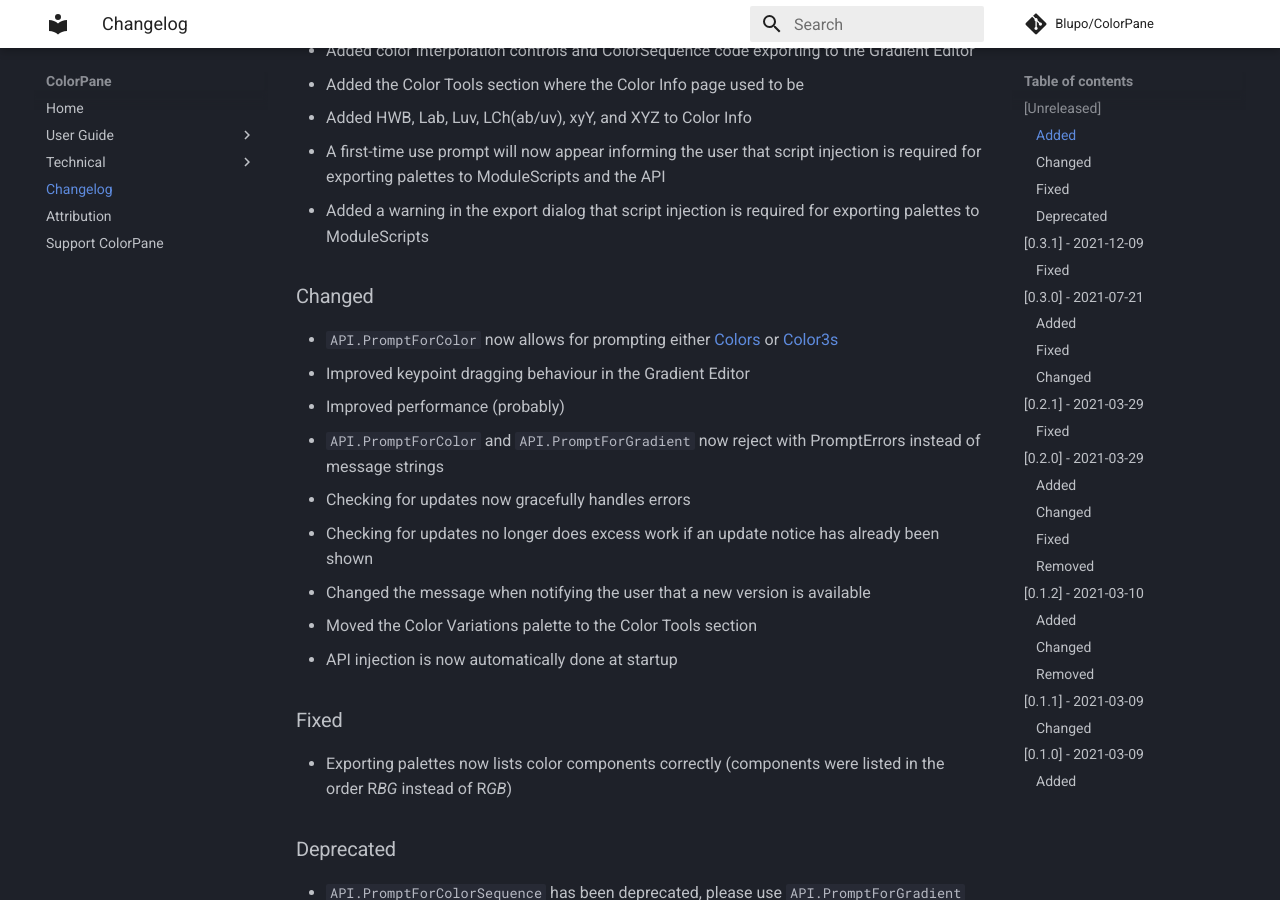
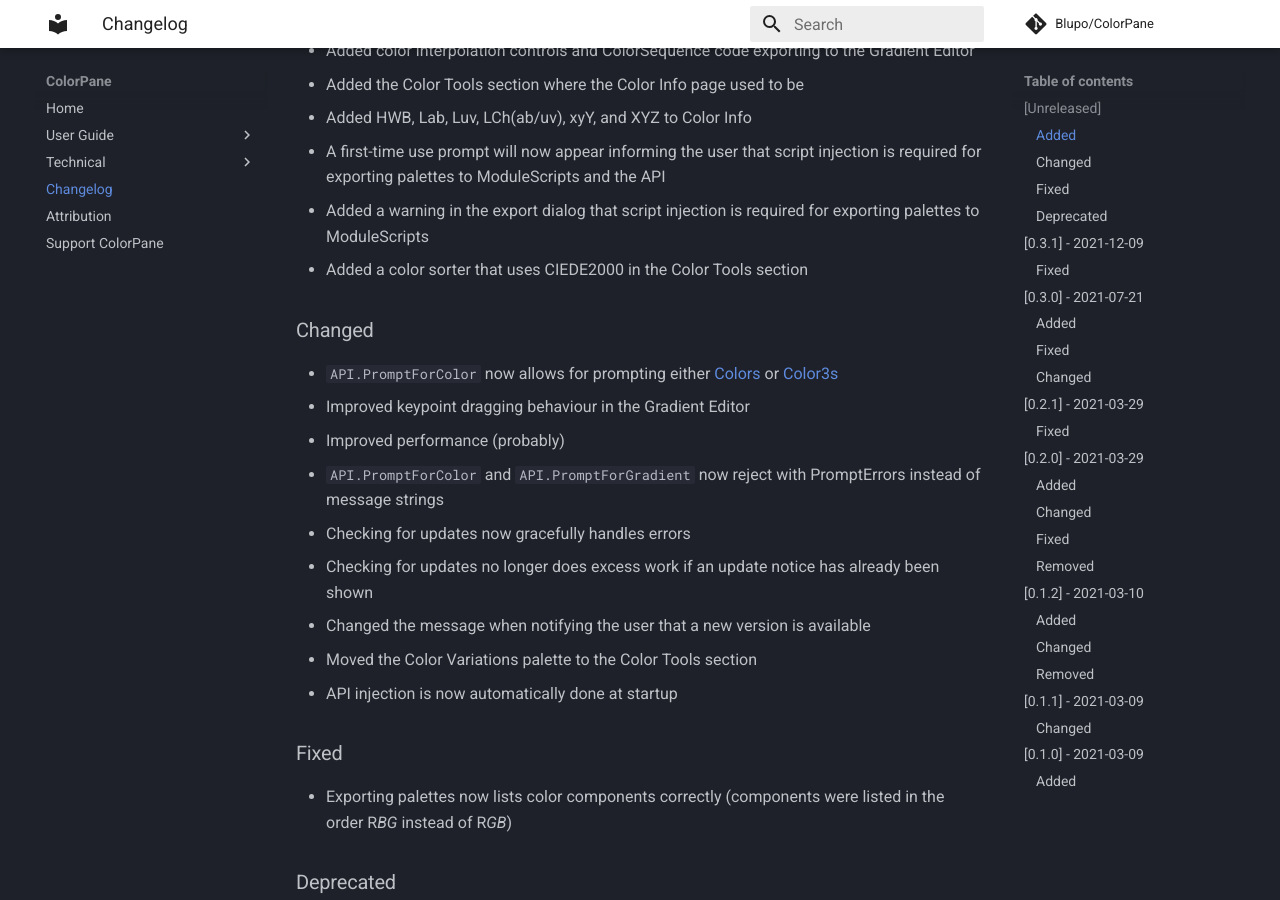
Before and after one commit to Blupo/ColorPane, an MkDocs documentation site: the page built from docs/changelog.md, in a window 1280 px wide and 900 px high, scrolled down 357 px. Built offline with MkDocs 1.6.1 and Material for MkDocs 9.7.7, drawn with Linux system fonts in a browser that asks for light colours; comment, search, counter and statistics services are not loaded.

Commit message:
Add a color sorter

```diff
--- a/docs/changelog.md
+++ b/docs/changelog.md
@@ -8,6 +8,7 @@
 - Added HWB, Lab, Luv, LCh(ab/uv), xyY, and XYZ to Color Info
 - A first-time use prompt will now appear informing the user that script injection is required for exporting palettes to ModuleScripts and the API
 - Added a warning in the export dialog that script injection is required for exporting palettes to ModuleScripts
+- Added a color sorter that uses CIEDE2000 in the Color Tools section
 
 ### Changed
 - `API.PromptForColor` now allows for prompting either [Colors](https://blupo.github.io/Color/api/color/) or [Color3s](https://developer.roblox.com/api-reference/datatype/Color3)
```
Also changed, not shown: 3 other files.
